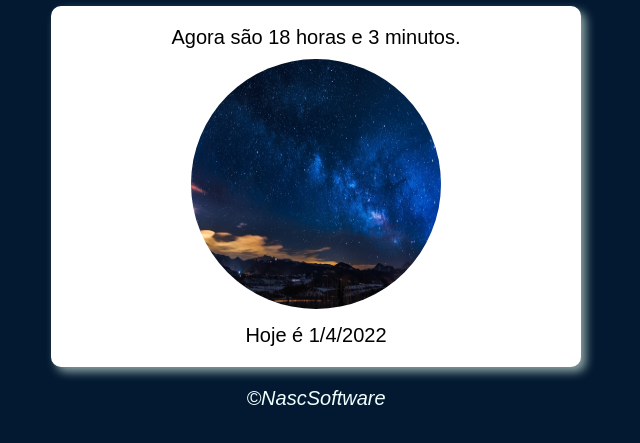
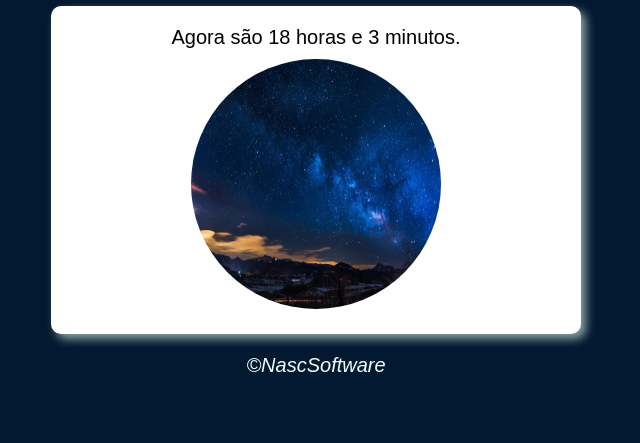
Before and after one commit to rhuannascimento/Relogio-em-JS, a plain HTML site: page index.html in a window 1280 px wide. Shown: the part 93-536 px from the top of the page, without its empty margins (324-964 px from the left). Drawn offline with Linux system fonts and the light colour scheme.

Commit message:
Update index.html

```diff
--- a/index.html
+++ b/index.html
@@ -19,7 +19,6 @@
         <div id="foto">
             <img id="imagem" src="">
         </div>
-        <div id="hoje"></div>
     </section>
 
     <footer>
```
